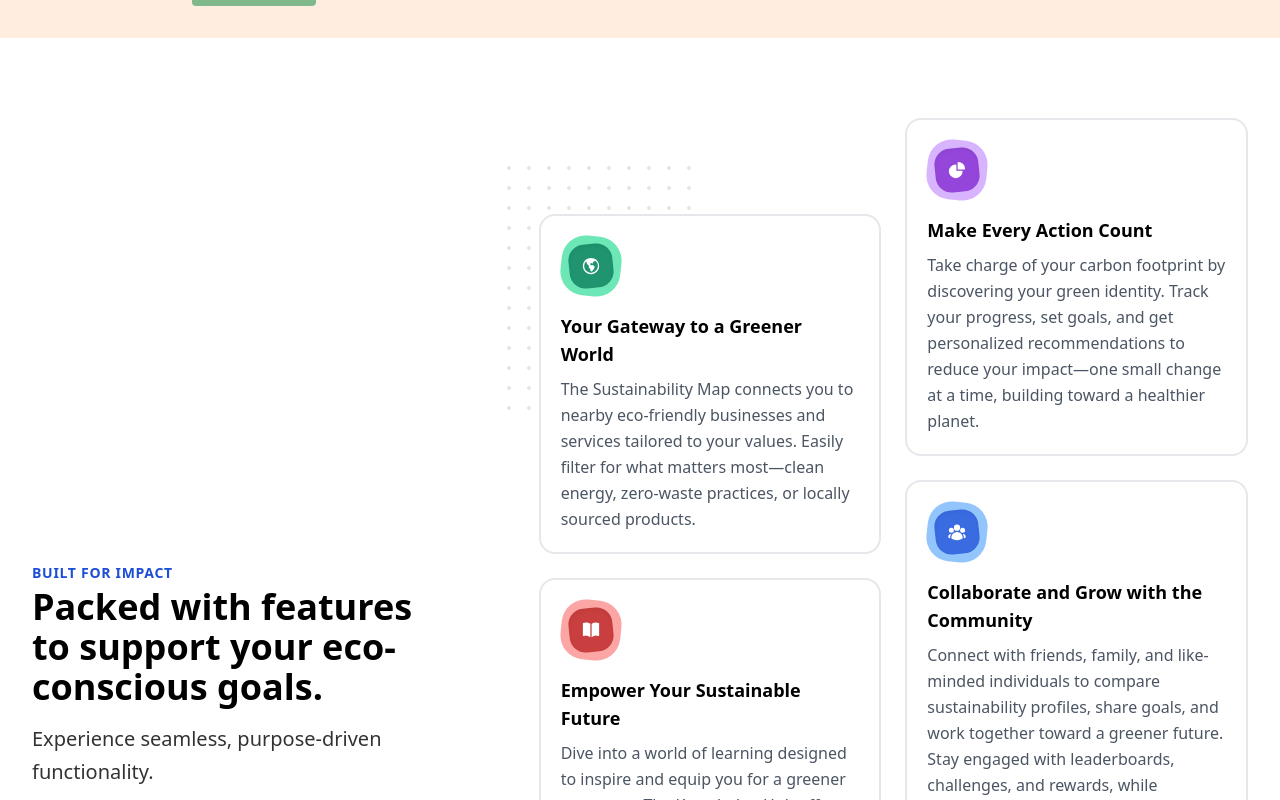
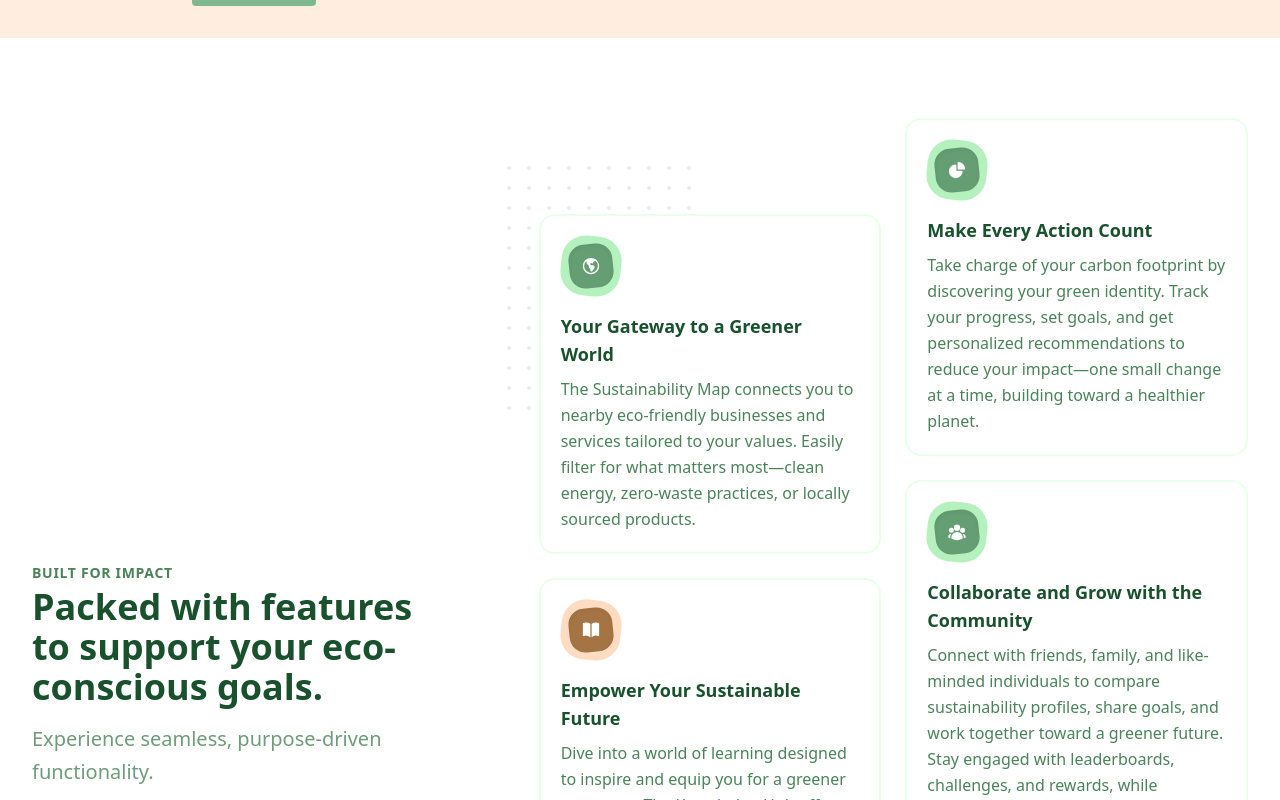
Before and after one commit to Act4Zero/LandingPage-GreenCompass, a Next.js app: page / in a window 1280 px wide. Shown: the part 1520-2320 px from the top of the page. Built offline with nearby package versions, Linux system fonts and the light colour scheme.

Commit message:
[Theme] Update FeaturesSection

```diff
--- a/src/components/FeatureIcon2.js
+++ b/src/components/FeatureIcon2.js
@@ -29,6 +29,14 @@ function FeatureIcon2(props) {
         outer: "bg-pink-300",
         inner: "bg-pink-700",
       },
+      green: {
+        outer: "bg-green-light",
+        inner: "bg-green-dark",
+      },
+      brown: {
+        outer: "bg-accentLight",
+        inner: "bg-brown",
+      },
     },
     size: {
       normal: {
@@ -46,21 +54,23 @@ function FeatureIcon2(props) {
     },
   };
 
+  const resolvedColor = classes.color[color] || classes.color.orange; // Default to orange
+  const resolvedSize = classes.size[size] || classes.size.normal; // Default to normal
+
   return (
     <div
-      className={
-        `inline-flex items-center justify-center relative ${classes.size[size].wrap}` +
-        (props.className ? ` ${props.className}` : "")
-      }
+      className={`inline-flex items-center justify-center relative ${
+        resolvedSize.wrap
+      } ${props.className || ""}`}
     >
       <div
-        className={`absolute inset-0 rounded-3xl transform rotate-6 transition ease-out duration-200 group-hover:-rotate-3 group-hover:scale-105 ${classes.color[color].outer} ${classes.size[size].outer}`}
+        className={`absolute inset-0 rounded-3xl transform rotate-6 transition ease-out duration-200 group-hover:-rotate-3 group-hover:scale-105 ${resolvedColor.outer} ${resolvedSize.outer}`}
       />
       <div
-        className={`absolute inset-0 rounded-2xl transform -rotate-6 bg-opacity-75 shadow-inner transition ease-out duration-200 group-hover:rotate-2 group-hover:scale-105 ${classes.color[color].inner} ${classes.size[size].inner}`}
+        className={`absolute inset-0 rounded-2xl transform -rotate-6 bg-opacity-75 shadow-inner transition ease-out duration-200 group-hover:rotate-2 group-hover:scale-105 ${resolvedColor.inner} ${resolvedSize.inner}`}
       />
       <div
-        className={`text-white relative transform transition ease-out duration-200 group-hover:scale-110 inline-block ${classes.size[size].icon}`}
+        className={`text-white relative transform transition ease-out duration-200 group-hover:scale-110 inline-block ${resolvedSize.icon}`}
       >
         {props.children}
       </div>
--- a/src/components/FeaturesSection.js
+++ b/src/components/FeaturesSection.js
@@ -4,50 +4,48 @@ import {
   ChartPieIcon,
   GlobeAmericasIcon,
   BookOpenIcon,
-  UserGroupIcon
+  UserGroupIcon,
 } from "@heroicons/react/24/solid";
 import Section from "components/Section";
 import SectionHeader from "components/SectionHeader";
 import FeatureIcon2 from "components/FeatureIcon2";
-import { useTranslation } from 'react-i18next';
+import { useTranslation } from "react-i18next";
 
 function FeaturesSection(props) {
   const { t } = useTranslation();
   const features = {
-    // Left column
     left: [
       {
-        title: t('features.feature1.title'),
-        description: t('features.feature1.description'),
+        title: t("features.feature1.title"),
+        description: t("features.feature1.description"),
         icon: GlobeAmericasIcon,
-        iconColor: "emerald",
+        iconColor: "green",
       },
       {
-        title: t('features.feature2.title'),
-        description: t('features.feature2.description'),
+        title: t("features.feature2.title"),
+        description: t("features.feature2.description"),
         icon: BookOpenIcon,
-        iconColor: "red",
+        iconColor: "brown",
       },
     ],
-    // Right column
     right: [
       {
-        title: t('features.feature3.title'),
-        description: t('features.feature3.description'),
+        title: t("features.feature3.title"),
+        description: t("features.feature3.description"),
         icon: ChartPieIcon,
-        iconColor: "purple",
+        iconColor: "green",
       },
       {
-        title: t('features.feature4.title'),
-        description: t('features.feature4.description'),
+        title: t("features.feature4.title"),
+        description: t("features.feature4.description"),
         icon: UserGroupIcon,
-        iconColor: "blue",
+        iconColor: "green",
       },
       {
-        title: t('features.feature5.title'),
-        description: t('features.feature5.description'),
+        title: t("features.feature5.title"),
+        description: t("features.feature5.description"),
         icon: ShoppingBagIcon,
-        iconColor: "pink",
+        iconColor: "brown",
       },
     ],
   };
@@ -55,10 +53,10 @@ function FeaturesSection(props) {
   return (
     <Section
       size={props.size}
-      bgColor={props.bgColor}
+      bgColor={props.bgColor || "bg-lightBg"}
       bgImage={props.bgImage}
       bgImageOpacity={props.bgImageOpacity}
-      textColor={props.textColor}
+      textColor={props.textColor || "text-green-darkest"}
     >
       <div className="container">
         <div className="flex flex-col lg:flex-row lg:items-center space-y-12 lg:space-y-0 lg:space-x-20">
@@ -67,6 +65,7 @@ function FeaturesSection(props) {
               title={props.title}
               subtitle={props.subtitle}
               strapline={props.strapline}
+              className="text-green-dark"
             />
           </div>
           <div className="lg:w-7/12 xl:w-7/12 flex-none relative">
@@ -76,14 +75,16 @@ function FeaturesSection(props) {
               <div className="md:w-1/2 md:mt-24 space-y-6">
                 {features.left.map((feature, index) => (
                   <div
-                    className="group bg-white p-5 transition ease-out duration-200 border-2 border-gray-200 rounded-2xl hover:border-gray-300"
+                    className="group bg-white p-5 transition ease-out duration-200 border-2 border-green-lightest rounded-2xl hover:border-green-light"
                     key={index}
                   >
                     <FeatureIcon2 color={feature.iconColor} className="mb-6">
                       <feature.icon />
                     </FeatureIcon2>
-                    <h4 className="text-lg font-bold mb-2">{feature.title}</h4>
-                    <p className="leading-relaxed text-gray-600">
+                    <h4 className="text-lg font-bold mb-2 text-green-darkest">
+                      {feature.title}
+                    </h4>
+                    <p className="leading-relaxed text-green-dark">
                       {feature.description}
                     </p>
                   </div>
@@ -92,14 +93,16 @@ function FeaturesSection(props) {
               <div className="md:w-1/2 space-y-6">
                 {features.right.map((feature, index) => (
                   <div
-                    className="group bg-white p-5 transition ease-out duration-200 border-2 border-gray-200 rounded-2xl hover:border-gray-300"
+                    className="group bg-white p-5 transition ease-out duration-200 border-2 border-green-lightest rounded-2xl hover:border-green-light"
                     key={index}
                   >
                     <FeatureIcon2 color={feature.iconColor} className="mb-6">
                       <feature.icon />
                     </FeatureIcon2>
-                    <h4 className="text-lg font-bold mb-2">{feature.title}</h4>
-                    <p className="leading-relaxed text-gray-600">
+                    <h4 className="text-lg font-bold mb-2 text-green-darkest">
+                      {feature.title}
+                    </h4>
+                    <p className="leading-relaxed text-green-dark">
                       {feature.description}
                     </p>
                   </div>
--- a/src/components/SectionHeader.js
+++ b/src/components/SectionHeader.js
@@ -1,10 +1,18 @@
 import React from "react";
 
 function SectionHeader(props) {
-  // Render nothing if no title or subtitle
+  // Render nothing if no title, subtitle, or strapline
   if (!props.title && !props.subtitle && !props.strapline) {
     return null;
   }
+
+  // Define default colors from theme
+  const {
+    straplineColor = "text-green-dark",
+    titleColor = "text-green-darkest",
+    subtitleColor = "text-green-dark",
+  } = props;
+
   return (
     <header
       className={
@@ -12,17 +20,23 @@ function SectionHeader(props) {
       }
     >
       {props.strapline && (
-        <div className="text-sm uppercase font-bold tracking-wider mb-1 text-blue-700">
+        <div
+          className={`text-sm uppercase font-bold tracking-wider mb-1 ${straplineColor}`}
+        >
           {props.strapline}
         </div>
       )}
 
       {props.title && (
-        <h1 className="text-3xl md:text-4xl font-extrabold">{props.title}</h1>
+        <h1 className={`text-3xl md:text-4xl font-extrabold ${titleColor}`}>
+          {props.title}
+        </h1>
       )}
 
       {props.subtitle && (
-        <h2 className="mt-4 inline-block text-lg md:text-xl md:leading-relaxed font-medium max-w-screen-md opacity-80">
+        <h2
+          className={`mt-4 inline-block text-lg md:text-xl md:leading-relaxed font-medium max-w-screen-md opacity-80 ${subtitleColor}`}
+        >
           {props.subtitle}
         </h2>
       )}
```
